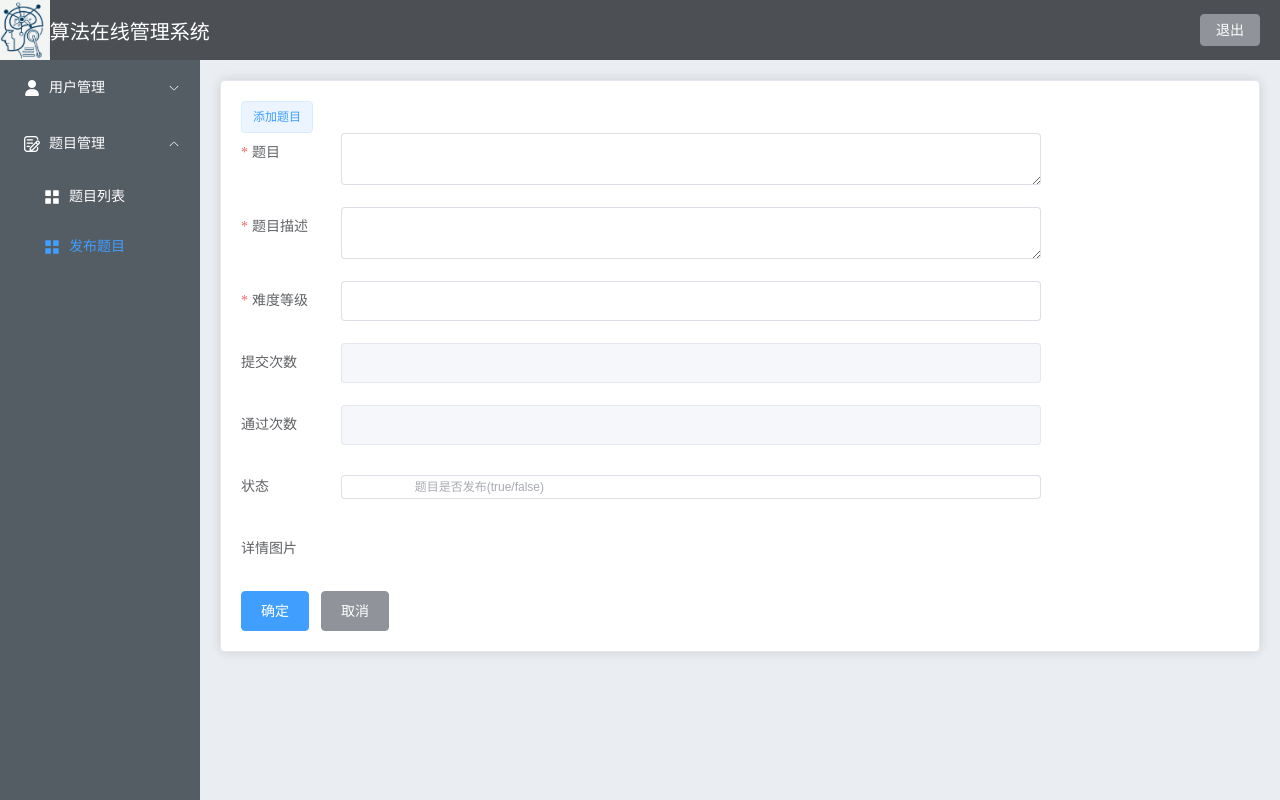
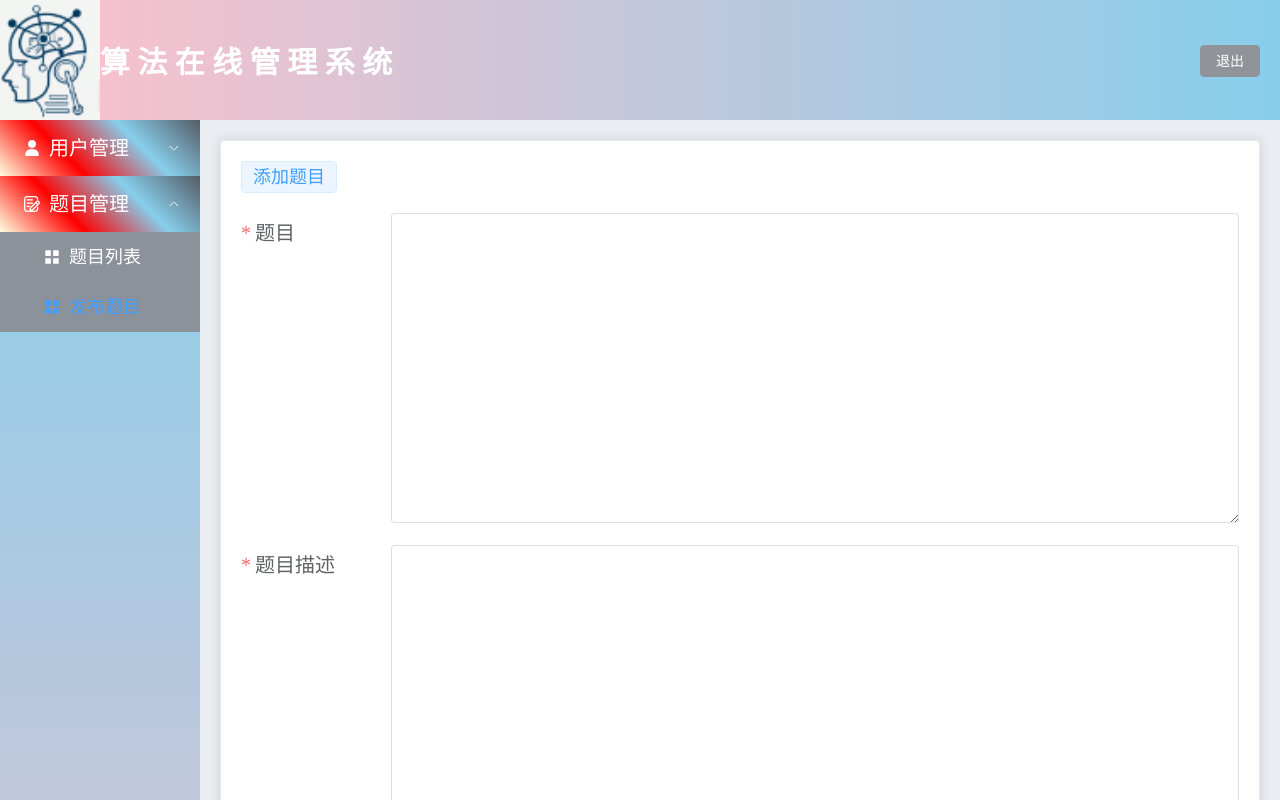
Before and after one commit to linda2618/Algorithmic_platform, a Vue app: page /home/addQuestion in a window 1280 px wide. Shown: the top 800 px of the page. Built offline with nearby package versions, Linux system fonts and the light colour scheme.

Commit message:
后台管理系统的搭建

```diff
--- a/src/components/AddQuestion/index.vue
+++ b/src/components/AddQuestion/index.vue
@@ -1,16 +1,15 @@
 <template>
-    <div>
+    <div class="addQues">
+        <el-card>
+            <el-tag class="header-title" size="large" type="primary">添加题目</el-tag>
 
-        <el-card>
-            <el-tag class="ml-2" size="large" type="primary">添加题目</el-tag>
-
-            <el-form ref="QuestionDetailRef" :label-position="labelPosition" label-width="100px" :model="QuestionDetail"
-                :rules="QuestionDetailRules" style="max-width: 800px" :size="size">
+            <el-form ref="QuestionDetailRef" :label-position="labelPosition" label-width="150px" :model="QuestionDetail"
+                :rules="QuestionDetailRules" style="max-width: 1000px" :size="size">
                 <el-form-item prop="title" label="题目">
-                    <el-input v-model="QuestionDetail.title" type="textarea" clearable />
+                    <el-input v-model="QuestionDetail.title" type="textarea" :rows="10" clearable />
                 </el-form-item>
                 <el-form-item prop="description" label="题目描述">
-                    <el-input v-model="QuestionDetail.description" type="textarea" clearable />
+                    <el-input v-model="QuestionDetail.description" type="textarea" :rows="18" clearable />
                 </el-form-item>
                 <el-form-item prop="degree" label="难度等级">
                     <el-input v-model="QuestionDetail.degree" clearable />
@@ -23,7 +22,7 @@
                 </el-form-item>
                 <el-form-item label="状态" prop="state">
                     <el-input v-model="QuestionDetail.state" size="small" placeholder="
-                    题目是否发布(true/false)" />
+                    题目是否发布(true/false)" style="height: 30px;" />
                 </el-form-item>
                 <el-form-item label="详情图片" prop="is_promote">
                     <!-- action 表示图片要上传到后台API 地址 -->
@@ -86,5 +85,29 @@ const AddQuestion = async () => {
 </script>
 
 <style  lang="less" scoped>
+.addQues {
 
+    ::v-deep .el-textarea__inner {
+
+        font-size: 20px;
+    }
+
+    ::v-deep .el-form-item__label {
+        font-size: 20px;
+    }
+
+    ::v-deep .el-input__inner {
+        height: 50px;
+        font-size: 18px;
+    }
+
+    ::v-deep .el-form-item {
+        font-style: 20px;
+    }
+}
+
+.header-title {
+    font-size: 18px;
+    margin-bottom: 20px;
+}
 </style>
--- a/src/components/Question/Update.vue
+++ b/src/components/Question/Update.vue
@@ -1,15 +1,15 @@
 <template>
     <div>
         <el-card>
-            <el-tag class="ml-2" size="large" type="primary">修改题目详情</el-tag>
-
+            <el-tag class="header-title" size="large" type="primary">修改题目详情</el-tag>
+            <el-button type="info" class="goBack" plain @click="goBack">返回上一级</el-button>
             <el-form ref="QuestionDetailRef" :label-position="labelPosition" label-width="100px" :model="QuestionDetail"
                 :rules="QuestionDetailRules" style="max-width: 800px" :size="size">
                 <el-form-item prop="title" label="题目">
-                    <el-input v-model="QuestionDetail.title" type="textarea" clearable />
+                    <el-input v-model="QuestionDetail.title" type="textarea" :rows="10" clearable />
                 </el-form-item>
                 <el-form-item prop="description" label="题目描述">
-                    <el-input v-model="QuestionDetail.description" type="textarea" clearable />
+                    <el-input v-model="QuestionDetail.description" type="textarea" :rows="18" clearable />
                 </el-form-item>
                 <el-form-item prop="degree" label="难度等级">
                     <el-input v-model="QuestionDetail.degree" clearable />
@@ -54,14 +54,14 @@
 
 <script setup>
 import { onMounted, ref, reactive } from 'vue'
-import { useRoute } from 'vue-router'
+import { useRoute, useRouter } from 'vue-router'
 import { getQuestionListById, changeQuestionState } from '@/axios/apis.js'
 import { ElMessage } from "element-plus";
 
 import { Plus } from '@element-plus/icons-vue'
 
 const route = useRoute()
-
+const router = useRouter()
 //接收跳转携带过来的参数Id
 let _id = route.query._id;
 
@@ -125,9 +125,12 @@ const resetForm = () => {
 const editInfo = async () => {
     // console.log(QuestionDetail.value);
     const res = await changeQuestionState(QuestionDetail.value)
-    console.log(res);
+    // console.log(res);
+    ElMessage.success(res.message);
 }
-
+const goBack = () => {
+    router.back()
+}
 
 
 ///////////////////////////////
@@ -179,30 +182,12 @@ const editInfo = async () => {
 </script>
 
 <style  lang="less" scoped>
-.avatar-uploader .avatar {
-    width: 178px;
-    height: 178px;
-    display: block;
+.header-title {
+    font-size: 18px;
+    margin-bottom: 20px;
 }
 
-.avatar-uploader .el-upload {
-    border: 1px dashed var(--el-border-color);
-    border-radius: 6px;
-    cursor: pointer;
-    position: relative;
-    overflow: hidden;
-    transition: var(--el-transition-duration-fast);
-}
-
-.avatar-uploader .el-upload:hover {
-    border-color: var(--el-color-primary);
-}
-
-.el-icon.avatar-uploader-icon {
-    font-size: 28px;
-    color: #8c939d;
-    width: 178px;
-    height: 178px;
-    text-align: center;
+.goBack {
+    margin-left: 700px;
 }
 </style>
--- a/src/components/Question/index.vue
+++ b/src/components/Question/index.vue
@@ -25,11 +25,11 @@
                 </div>
             </template> -->
 
-            <el-tag class="ml-2" size="large" type="success">题目列表</el-tag>
+            <el-tag class="header-title" size="large" type="success">题目列表</el-tag>
             <el-table :data="questionList" stripe border style="width: 100%">
                 <el-table-column type="index" />
-                <el-table-column prop="title" label="题目" width="160" />
-                <el-table-column prop="description" label="题目描述" width="520" />
+                <el-table-column prop="title" label="题目" width="360" />
+                <el-table-column prop="description" label="题目描述" width="440" />
                 <el-table-column prop="degree" label="难度等级" width="110">
                     <template v-slot="scope">
                         <el-tag type="primary" v-if="scope.row.degree === '简单'">简单</el-tag>
@@ -47,7 +47,7 @@
                 </el-table-column>
                 <el-table-column prop="add_time" label="添加时间" />
                 <el-table-column prop="upd_time" label="更新时间" />
-                <el-table-column label="操作">
+                <el-table-column label="操作" width="150">
                     <template v-slot="scope">
                         <!-- 修改按钮 -->
                         <el-tooltip class="item" effect="dark" content="跳转修改题目" placement="top" :enterable="false">
@@ -141,5 +141,17 @@ const removeQuestionById = async (_id) => {
 </script>
 
 <style lang="less" scoped>
+.header-title {
+    font-size: 18px;
+    margin-bottom: 20px;
+}
 
+.el-breadcrumb {
+    font-size: 20px;
+    margin-bottom: 30px;
+}
+
+.el-table {
+    font-size: 20px;
+}
 </style>
--- a/src/components/home.vue
+++ b/src/components/home.vue
@@ -4,7 +4,7 @@
         <el-header>
             <div>
                 <img src="../assets/title.png" alt="">
-                <span>算法在线管理系统</span>
+                <h2>算 法 在 线 管 理 系 统</h2>
             </div>
             <el-button type="info" @click="logout">退出</el-button>
         </el-header>
@@ -107,13 +107,15 @@ const logout = () => {
     display: flex;
     justify-content: space-between;
     color: #fff;
+    height: 120px;
     // text-align: center;
     padding-left: 0;
     font-size: 20px;
-    background-color: #4c5054;
+    background: linear-gradient(to right, pink, skyblue);
+    // background-color: #4c5054;
 
     .el-button {
-        margin-top: 14px;
+        margin-top: 45px;
     }
 
     div {
@@ -126,8 +128,19 @@ const logout = () => {
     }
 }
 
+.el-menu-item {
+    font-size: 18px;
+    background-color: #c0c4cc85;
+}
+
+
 .el-aside {
-    background-color: rgba(84, 92, 100);
+    background: linear-gradient(to bottom, skyblue, pink);
+
+    ::v-deep .el-sub-menu__title {
+        font-size: 20px;
+        background: linear-gradient(45deg, lightyellow, red, skyblue, transparent);
+    }
 
     .el-menu {
         border-right: none;
--- a/src/components/userList/index.vue
+++ b/src/components/userList/index.vue
@@ -1,5 +1,5 @@
 <template>
-    <div>
+    <div class="userShow">
         <!-- 面包屑导航区域 -->
         <el-breadcrumb separator=">">
             <el-breadcrumb-item :to="{ path: '/home' }">首页</el-breadcrumb-item>
@@ -28,10 +28,10 @@
             <el-table :data="usersData" border style="width: 100%">
                 <el-table-column type="index" label="id" />
                 <el-table-column prop="username" label="用户名" />
-                <el-table-column prop="mobile" label="电话" />
                 <el-table-column prop="role" label="角色" />
-                <el-table-column prop="email" label="邮箱" />
-                <el-table-column prop="createdTime" label="创建时间">
+                <el-table-column prop="mobile" label="电话" width="280" />
+                <el-table-column prop="email" label="邮箱" width="280" />
+                <el-table-column prop="createdTime" label="创建时间" width="280">
                     <template v-slot="scope">
                         {{ userTimeFormate(scope.row.createdTime) }}
                     </template>
@@ -266,5 +266,26 @@ const removeUserById = async (_id) => {
 </script>
 
 <style lang="less" scoped>
+.card-header {
+    ::v-deep .el-input {
+        height: 52px;
+        font-size: 22px !important;
+    }
 
+    .el-button {
+        height: 50px;
+        width: 100px;
+    }
+}
+
+.el-breadcrumb {
+    font-size: 20px;
+    margin-bottom: 30px;
+}
+
+.userShow {
+    ::v-deep .el-table {
+        font-size: 21px;
+    }
+}
 </style>
```
